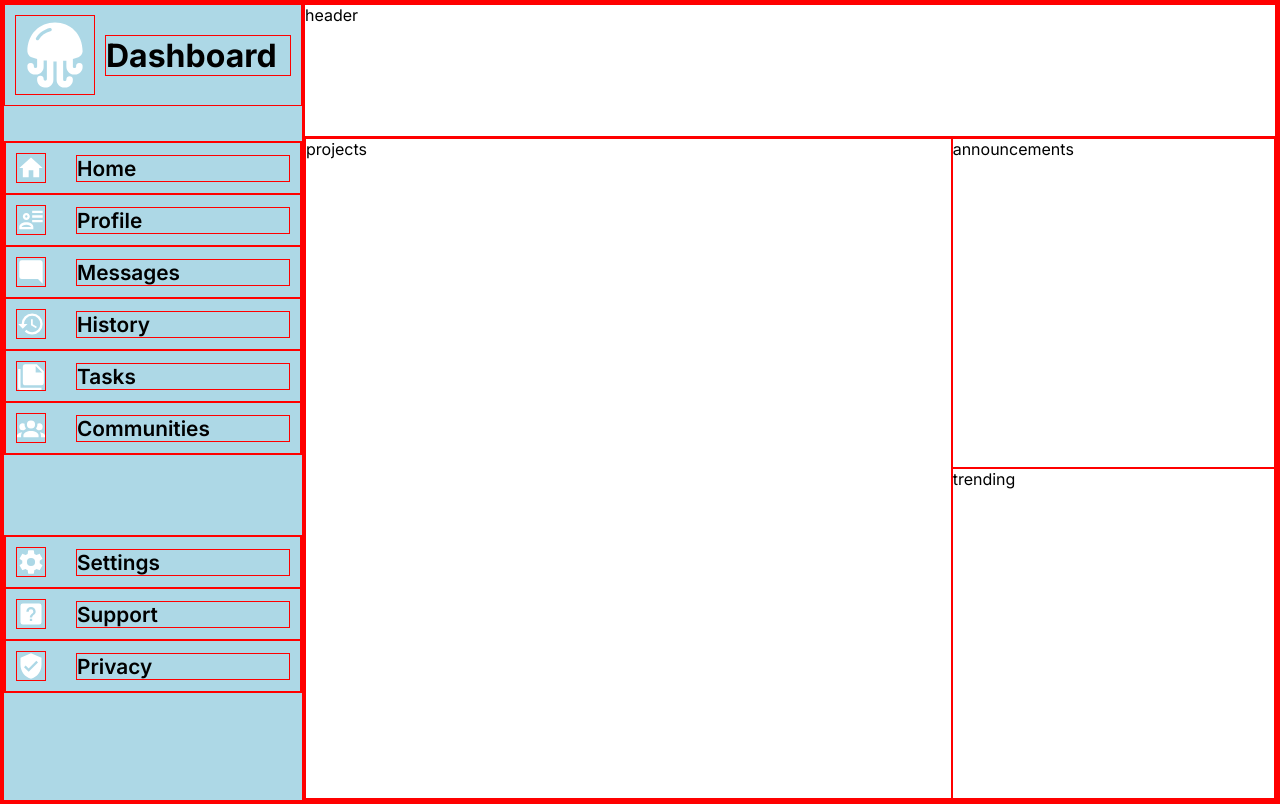
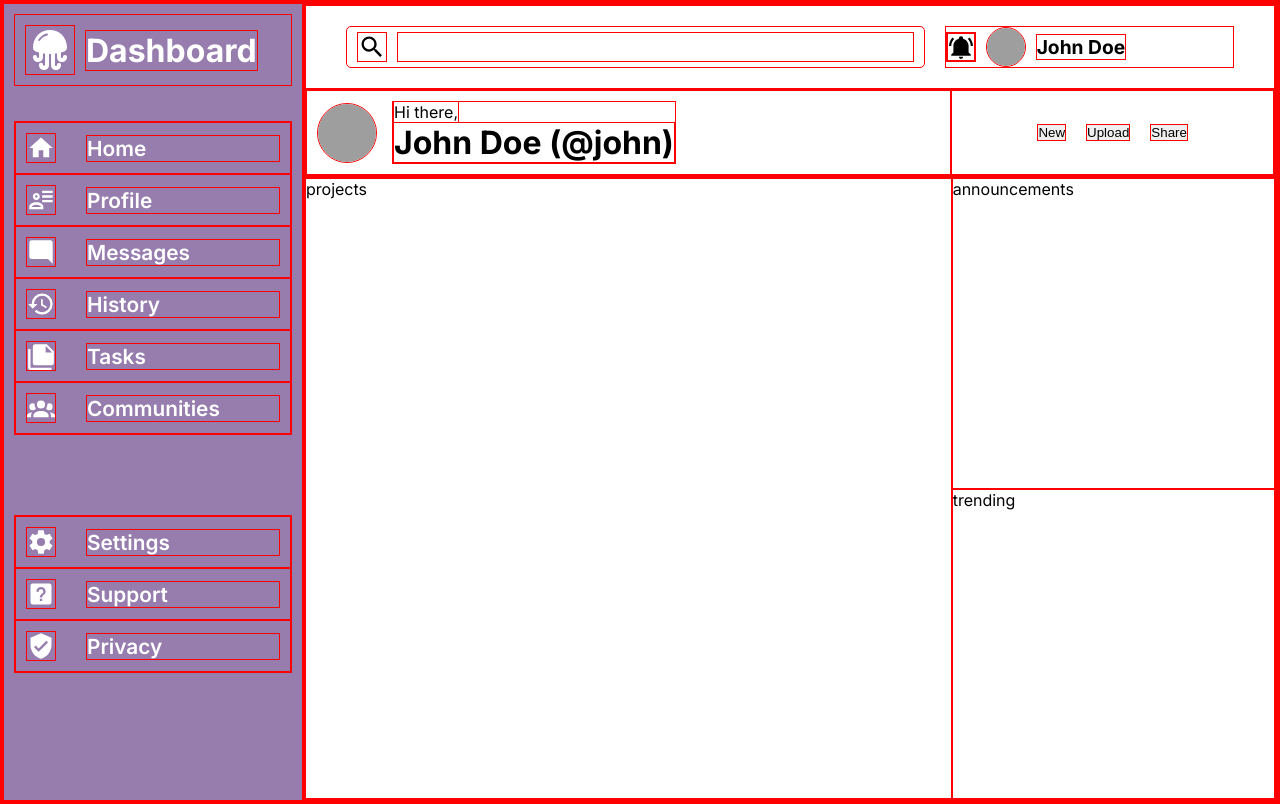
Before and after one commit to skele-666/admin-dashboard, a plain HTML site: page index.html in a window 1280 px wide. Drawn offline with Linux system fonts and the light colour scheme; grey boxes are pictures that could not be loaded.

Commit message:
Add header layout with search and profile sections to main content

```diff
--- a/index.html
+++ b/index.html
@@ -102,7 +102,41 @@
 
     <div class="main">
       <div class="header">
-        header
+        <div class="header-top">
+          <div class="search">
+            <svg xmlns="http://www.w3.org/2000/svg" viewBox="0 0 24 24">
+              <title>magnify</title>
+              <path
+                d="M9.5,3A6.5,6.5 0 0,1 16,9.5C16,11.11 15.41,12.59 14.44,13.73L14.71,14H15.5L20.5,19L19,20.5L14,15.5V14.71L13.73,14.44C12.59,15.41 11.11,16 9.5,16A6.5,6.5 0 0,1 3,9.5A6.5,6.5 0 0,1 9.5,3M9.5,5C7,5 5,7 5,9.5C5,12 7,14 9.5,14C12,14 14,12 14,9.5C14,7 12,5 9.5,5Z" />
+            </svg>
+            <input type="text">
+          </div>
+          <div class="profile-notif">
+            <button class="notif-button">
+              <svg xmlns="http://www.w3.org/2000/svg" viewBox="0 0 24 24">
+                <title>bell-ring</title>
+                <path
+                  d="M21,19V20H3V19L5,17V11C5,7.9 7.03,5.17 10,4.29C10,4.19 10,4.1 10,4A2,2 0 0,1 12,2A2,2 0 0,1 14,4C14,4.1 14,4.19 14,4.29C16.97,5.17 19,7.9 19,11V17L21,19M14,21A2,2 0 0,1 12,23A2,2 0 0,1 10,21M19.75,3.19L18.33,4.61C20.04,6.3 21,8.6 21,11H23C23,8.07 21.84,5.25 19.75,3.19M1,11H3C3,8.6 3.96,6.3 5.67,4.61L4.25,3.19C2.16,5.25 1,8.07 1,11Z" />
+              </svg>
+            </button>
+            <img src="https://randomuser.me/api/portraits/men/1.jpg">
+            <h1>John Doe</h1>
+          </div>
+        </div>
+        <div class="header-bottom">
+          <div class="profile-greeting">
+            <img src="https://randomuser.me/api/portraits/men/1.jpg">
+            <div class="greeting-text">
+              <span>Hi there,</span>
+              <h1>John Doe (@john)</h1>
+            </div>
+          </div>
+          <div class="actions">
+            <button id="new">New</button>
+            <button id="upload">Upload</button>
+            <button id="share">Share</button>
+          </div>
+        </div>
       </div>
       <div class="content">
         <div class="projects">
@@ -116,7 +150,6 @@
         </div>
       </div>
     </div>
-  </div>
 </body>
 
 </html>
--- a/style.css
+++ b/style.css
@@ -9,6 +9,7 @@ body {
   font-family: "Inter", sans-serif;
 }
 
+/* Main container */
 .container {
   display: grid;
   grid-template-areas: "sidebar main";
@@ -20,22 +21,25 @@ svg {
   fill: white;
 }
 
+/* Sidebar */
 .sidebar {
   grid-area: sidebar;
-  background-color: lightblue;
+  background-color: rgb(150, 125, 174);
+  color: white;
+  padding: 10px;
 }
 
 .sidebar-header {
-  display: grid;
-  grid-template-columns: 80px 1fr;
+  display: flex;
   align-items: center;
   padding: 10px;
   grid-gap: 10px;
   margin-bottom: 35px;
 }
 
-.sidebar img {
-  width: 80px;
+.sidebar-header svg {
+  width: 50px;
+  height: 50px;
 }
 
 .nav-item {
@@ -57,12 +61,103 @@ svg {
   margin-bottom: 80px;
 }
 
+/* Main content */
 .main {
   grid-area: main;
   display: grid;
-  grid-template-rows: 1fr 5fr;
+  grid-template-rows: auto 1fr;
 }
 
+/* Header */
+/* Header top */
+.header-top {
+  /* display: flex;
+  justify-content: space-between;
+  align-items: center; */
+  padding: 20px 40px;
+  display: grid;
+  grid-template-columns: 2fr 1fr;
+  gap: 20px;
+}
+
+/* Search bar */
+.search {
+  display: flex;
+  align-items: center;
+  gap: 10px;
+  background-color: white;
+  padding: 5px 10px;
+  border-radius: 5px;
+}
+
+.search svg {
+  fill: black;
+  width: 30px;
+  height: 30px;
+}
+
+.search input {
+  height: 30px;
+  padding: 0 10px;
+  font-size: 1rem;
+  flex: 1;
+}
+
+.profile-notif {
+  display: flex;
+  align-items: center;
+  gap: 10px;
+}
+
+.profile-notif h1 {
+  font-size: 1.2rem;
+}
+
+.profile-notif img {
+  width: 40px;
+  height: 40px;
+  border-radius: 50%;
+  cursor: pointer;
+}
+
+.notif-button {
+  width: 30px;
+  height: 30px;
+  background-color: white;
+  cursor: pointer;
+}
+
+.notif-button svg {
+  fill: black;
+}
+
+/* Header bottom */
+.header-bottom {
+  display: grid;
+  grid-template-columns: 2fr 1fr;
+}
+
+.profile-greeting {
+  display: flex;
+  align-items: center;
+  gap: 15px;
+  padding: 10px 40px 10px 10px;
+}
+
+.profile-greeting img {
+  width: 60px;
+  height: 60px;
+  border-radius: 50%;
+}
+
+.actions {
+  display: flex;
+  justify-content: center;
+  align-items: center;
+  gap: 20px;
+}
+
+/* Content area */
 .content {
   display: grid;
   grid-template-areas:
```
